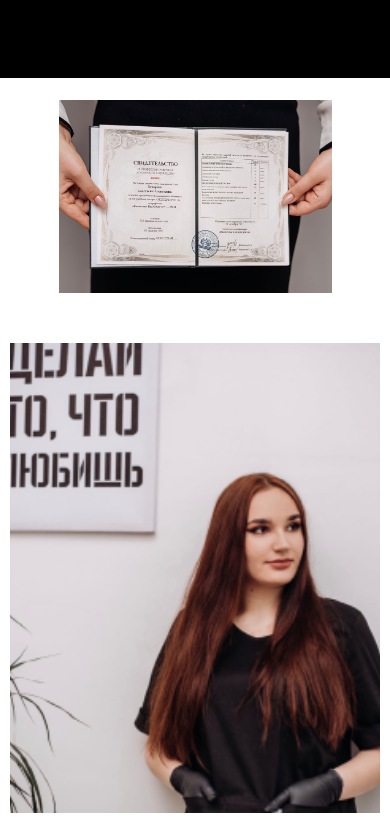
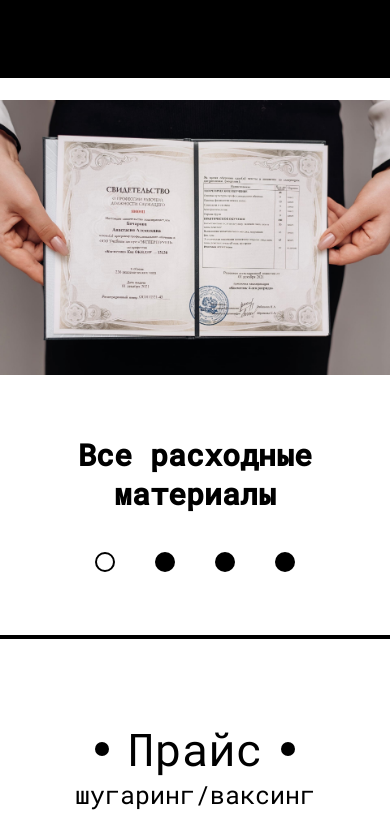
Before and after one commit to YanBocharov/Sugaring, a website: page src/index.html in a window 390 px wide. Shown: the part 605-1424 px from the top of the page. Drawn offline with Linux system fonts and the light colour scheme.

Commit message:
Сделал текстовый блок-свайпер и заадаптивил его

```diff
--- a/src/index.html
+++ b/src/index.html
@@ -49,13 +49,12 @@
             <img src="img/svidetelstvo.jpeg" alt="svidetelstvo">
          </div>
          <div class="slider job__slider">
-            <div class="job__slide"><img src="img/nastya.png" alt=""></div>
-            <div class="job__slide"><img src="img/nastya.png" alt=""></div>
-            <div class="job__slide"><img src="img/nastya.png" alt=""></div>
-            <div class="job__slide"><img src="img/nastya.png" alt=""></div>
-            <div class="job__slide"><img src="img/nastya.png" alt=""></div>
+            <div>Все расходные материалы ОДНОРАЗОВЫЕ</div>
+            <div>Инструменты СТЕРИЛЬНЫЕ</div>
+            <div>КАЧЕСТВЕННЫЕ материалы</div>
+            <div>БЕРЕЖНОЕ отношение к клиенту</div>
          </div>
-         <div class="line"></div>
+         <div class="line line_mt130"></div>
       </div>
    </section>
 
@@ -147,10 +146,10 @@
          <div class="before__block">
             <div class="title before__title">До/после</div>
             <div class="slider before__slider">
-               <div class="job__slide"><img src="img/beforeAfter/1.jpeg" alt=""></div>
-               <div class="job__slide"><img src="img/beforeAfter/2.jpeg" alt=""></div>
-               <div class="job__slide"><img src="img/beforeAfter/3.jpeg" alt=""></div>
-               <div class="job__slide"><img src="img/beforeAfter/4.jpeg" alt=""></div>
+               <div class="before__slide"><img src="img/beforeAfter/1.jpeg" alt=""></div>
+               <div class="before__slide"><img src="img/beforeAfter/2.jpeg" alt=""></div>
+               <div class="before__slide"><img src="img/beforeAfter/3.jpeg" alt=""></div>
+               <div class="before__slide"><img src="img/beforeAfter/4.jpeg" alt=""></div>
             </div>
             <div class="line"></div>
          </div>
@@ -162,11 +161,11 @@
          <div class="title certificate__title">Сертификаты</div>
          <div class="before__block">
             <div class="slider certificate__slider">
-               <div class="job__slide"><img src="img/nastya.png" alt=""></div>
-               <div class="job__slide"><img src="img/nastya.png" alt=""></div>
-               <div class="job__slide"><img src="img/nastya.png" alt=""></div>
-               <div class="job__slide"><img src="img/nastya.png" alt=""></div>
-               <div class="job__slide"><img src="img/nastya.png" alt=""></div>
+               <div class="before__slide"><img src="img/nastya.png" alt=""></div>
+               <div class="before__slide"><img src="img/nastya.png" alt=""></div>
+               <div class="before__slide"><img src="img/nastya.png" alt=""></div>
+               <div class="before__slide"><img src="img/nastya.png" alt=""></div>
+               <div class="before__slide"><img src="img/nastya.png" alt=""></div>
             </div>
             <div class="line"></div>
          </div>
--- a/src/sass/blocks/_job.scss
+++ b/src/sass/blocks/_job.scss
@@ -1,4 +1,5 @@
 .job {
+    padding-bottom: 50px;
     &__bc {
         position: absolute;
         left: 20px;
--- a/src/sass/blocks/_slider.scss
+++ b/src/sass/blocks/_slider.scss
@@ -70,3 +70,24 @@
         border-radius: 100%;
     }
 }
+.job {
+    &__slider {
+        max-width: 700px;
+        height: 80px;
+        div {
+            text-align: center;
+            margin-top: 5px;
+            font-size: 30px;
+            font-weight: bold;
+        }
+    }
+}
+.job .slick-slide {
+    height: 80px;
+}
+.job .slick-arrow {
+    top: 50%;
+    transform: translateY(100%);
+    width: 20px;
+    height: 20px;
+}
--- a/src/sass/media/_jobMedia.scss
+++ b/src/sass/media/_jobMedia.scss
@@ -8,3 +8,12 @@
         }
     }
 }
+@media (max-width: 600px) {
+    .job {
+        &__svidetelstvo {
+            img {
+                width: 100%;
+            }
+        }
+    }
+}
--- a/src/sass/style.scss
+++ b/src/sass/style.scss
@@ -17,6 +17,13 @@
    margin-top: 35px;
    width: 100%;
    border: 2px solid #000;
+}
+@media (max-width: 450px) {
+   .line {
+      &_mt130 {
+         margin-top: 130px;
+      }
+   }
 }
 
 @import 'blocks/header';
```
Also changed, not shown: dist/index.html, src/css/style.min.css.
